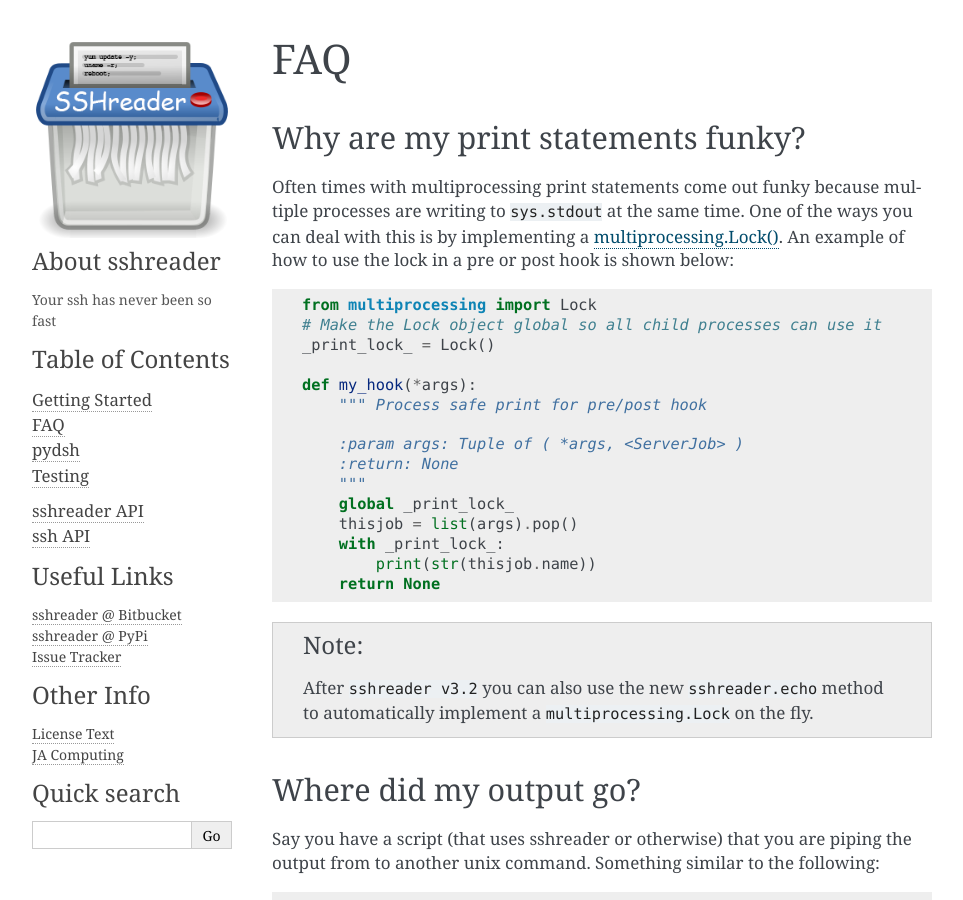
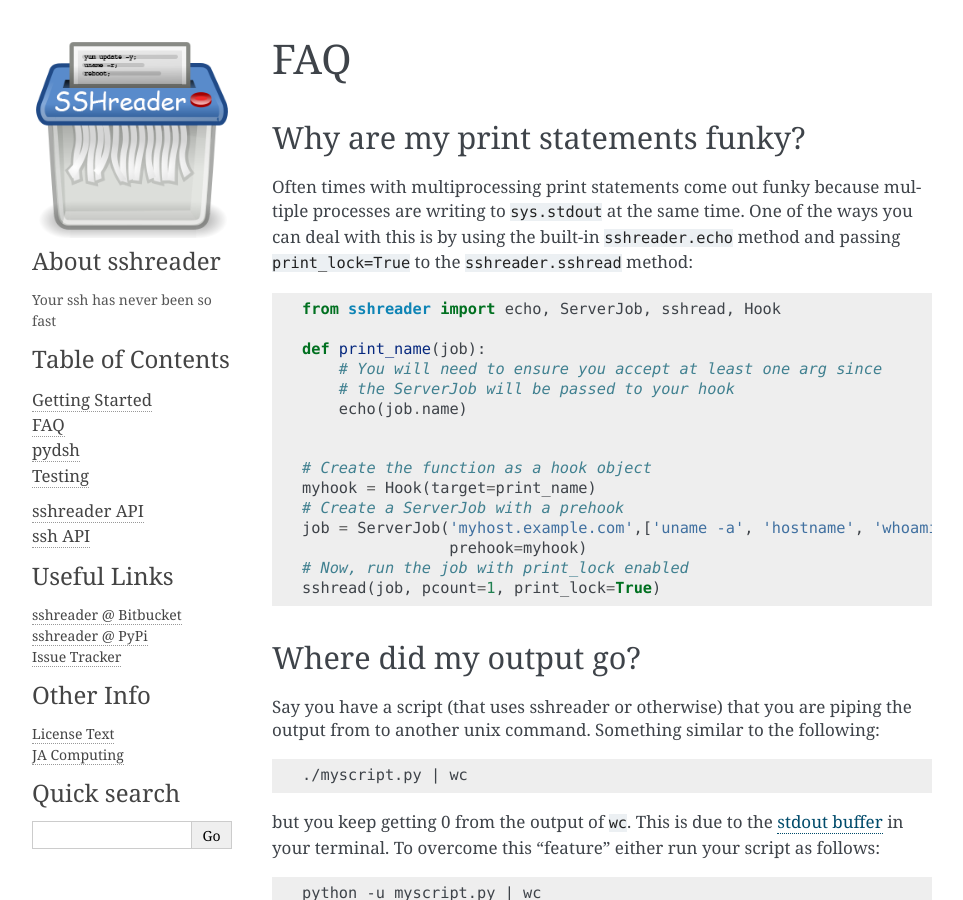
Before and after one commit to isaiah1112/sshreader, a Sphinx documentation site: the page built from docs/source/faq.rst, in a window 1280 px wide and 900 px high. Shown: the whole window, without its empty margins (148-1111 px from the left). Built offline with Sphinx 7.4.7, drawn with Linux system fonts in a browser that asks for light colours.

Commit message:
Updating FAQ for new print_lock functionality

```diff
--- a/docs/source/faq.rst
+++ b/docs/source/faq.rst
@@ -7,31 +7,26 @@
 ~~~~~~~~~~~~~~~~~~~~~~~~~~~~~~~~~~
 
 Often times with multiprocessing print statements come out funky because multiple processes are writing to
-:code:`sys.stdout` at the same time.  One of the ways you can deal with this is by implementing a
-`multiprocessing.Lock()`_.  An example of how to use the lock in a pre or post hook is shown below:
+:code:`sys.stdout` at the same time.  One of the ways you can deal with this is by using the built-in
+:code:`sshreader.echo` method and passing :code:`print_lock=True` to the :code:`sshreader.sshread` method:
 
 .. code-block:: python
 
-    from multiprocessing import Lock
-    # Make the Lock object global so all child processes can use it
-    _print_lock_ = Lock()
+    from sshreader import echo, ServerJob, sshread, Hook
 
-    def my_hook(*args):
-        """ Process safe print for pre/post hook
+    def print_name(job):
+        # You will need to ensure you accept at least one arg since
+        # the ServerJob will be passed to your hook
+        echo(job.name)
 
-        :param args: Tuple of ( *args, <ServerJob> )
-        :return: None
-        """
-        global _print_lock_
-        thisjob = list(args).pop()
-        with _print_lock_:
-            print(str(thisjob.name))
-        return None
 
-.. note::
-
-    After :code:`sshreader v3.2` you can also use the new :code:`sshreader.echo` method to automatically implement a
-    :code:`multiprocessing.Lock` on the fly.
+    # Create the function as a hook object
+    myhook = Hook(target=print_name)
+    # Create a ServerJob with a prehook
+    job = ServerJob('myhost.example.com',['uname -a', 'hostname', 'whoami'], username='jdoe', password='jdoe1',
+                    prehook=myhook)
+    # Now, run the job with print_lock enabled
+    sshread(job, pcount=1, print_lock=True)
 
 Where did my output go?
 ~~~~~~~~~~~~~~~~~~~~~~~
```
